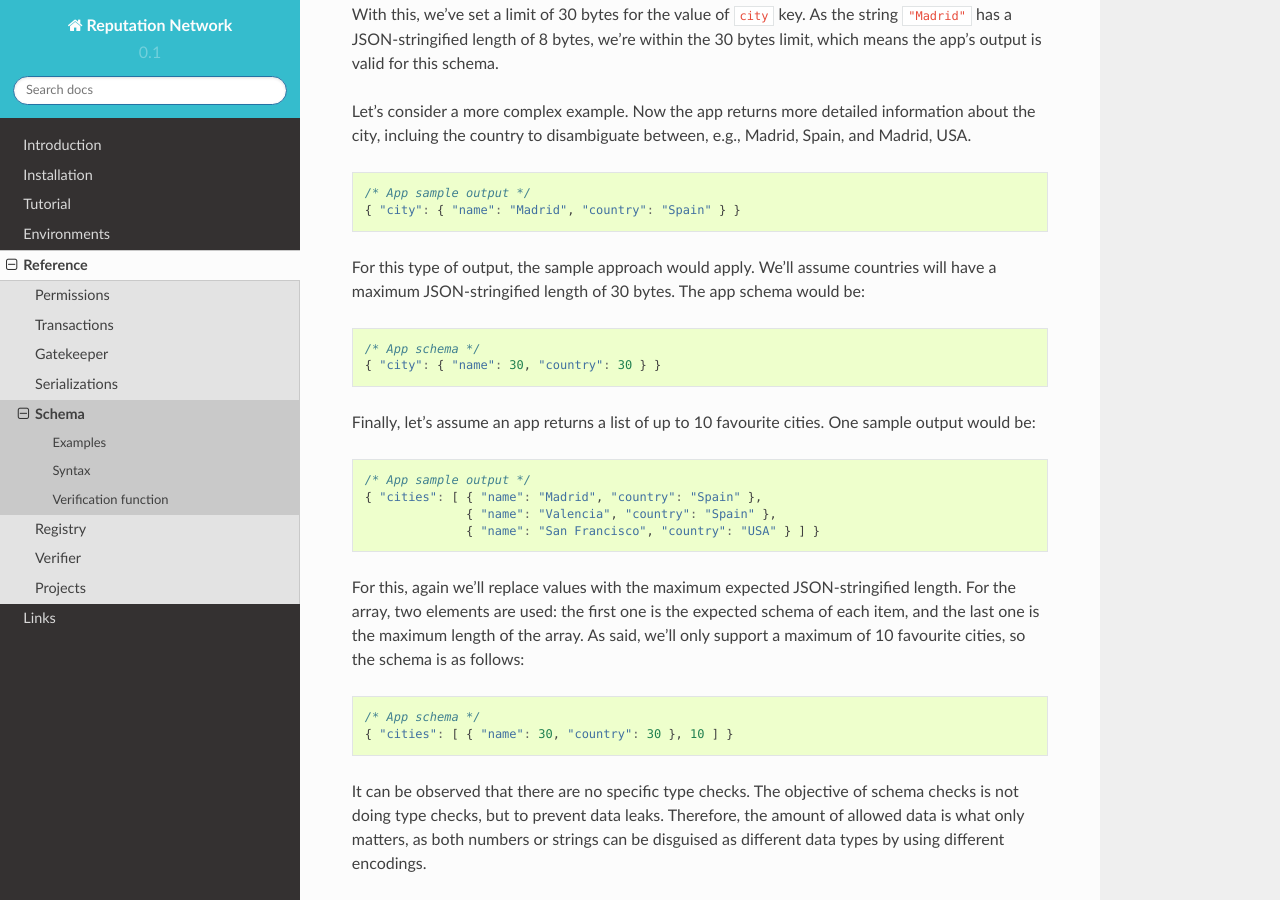
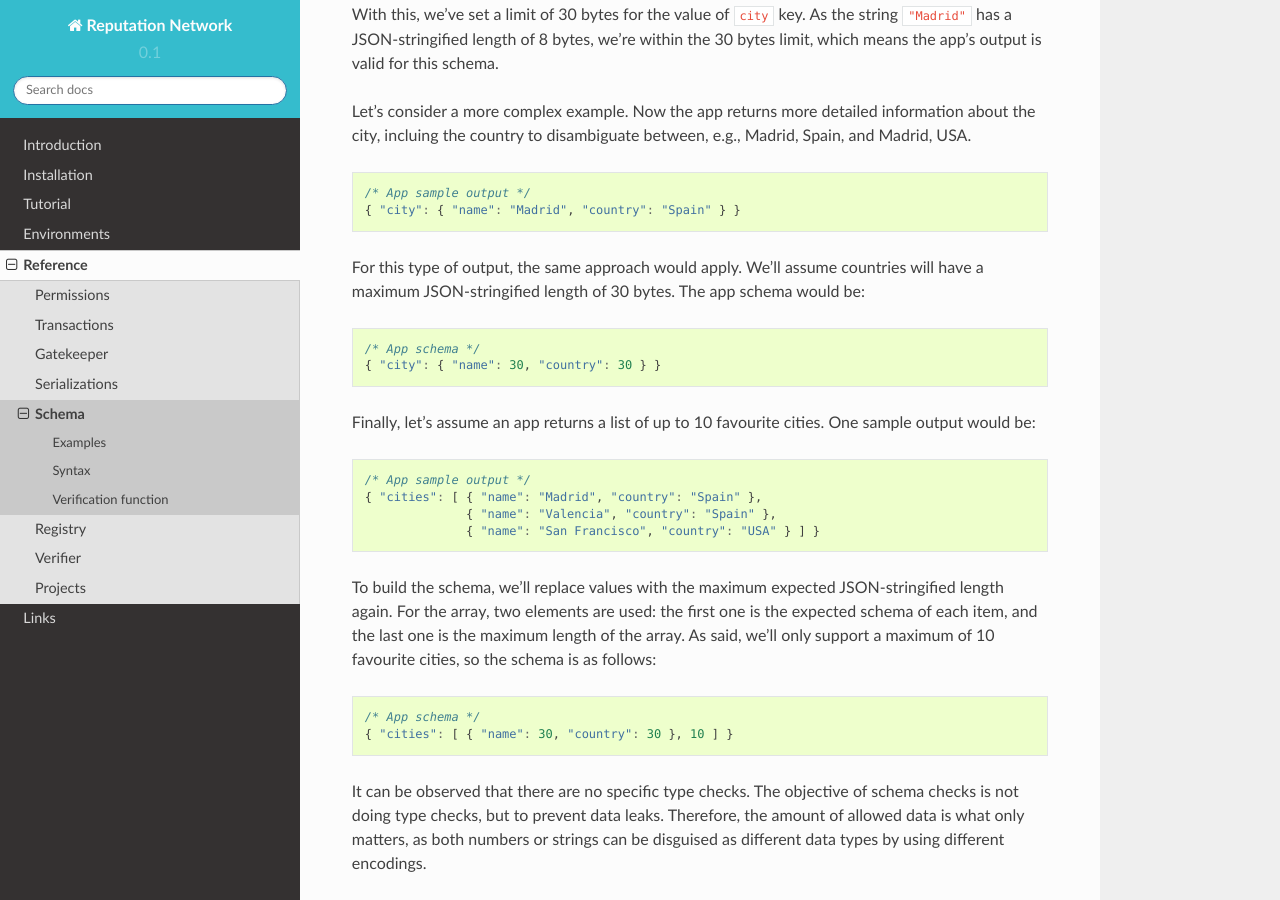
Before and after one commit to reputation-network/rey-docs, a Sphinx documentation site: the page built from docs/contents/reference/schema.rst, in a window 1280 px wide and 900 px high, scrolled down 789 px. Built offline with Sphinx 7.4.7 and the Read the Docs theme 2.0.0, drawn with Linux system fonts in a browser that asks for light colours.

Commit message:
Fix typo

```diff
--- a/docs/contents/reference/schema.rst
+++ b/docs/contents/reference/schema.rst
@@ -36,7 +36,7 @@ Let's consider a more complex example. Now the app returns more detailed informa
   /* App sample output */
   { "city": { "name": "Madrid", "country": "Spain" } }
 
-For this type of output, the sample approach would apply. We'll assume countries will have a maximum JSON-stringified length of 30 bytes. The app schema would be:
+For this type of output, the same approach would apply. We'll assume countries will have a maximum JSON-stringified length of 30 bytes. The app schema would be:
 
 .. code:: javascript
 
@@ -52,7 +52,7 @@ Finally, let's assume an app returns a list of up to 10 favourite cities. One sa
                 { "name": "Valencia", "country": "Spain" },
                 { "name": "San Francisco", "country": "USA" } ] }
 
-For this, again we'll replace values with the maximum expected JSON-stringified length. For the array, two elements are used: the first one is the expected schema of each item, and the last one is the maximum length of the array. As said, we'll only support a maximum of 10 favourite cities, so the schema is as follows:
+To build the schema, we'll replace values with the maximum expected JSON-stringified length again. For the array, two elements are used: the first one is the expected schema of each item, and the last one is the maximum length of the array. As said, we'll only support a maximum of 10 favourite cities, so the schema is as follows:
 
 .. code:: javascript
 
```
